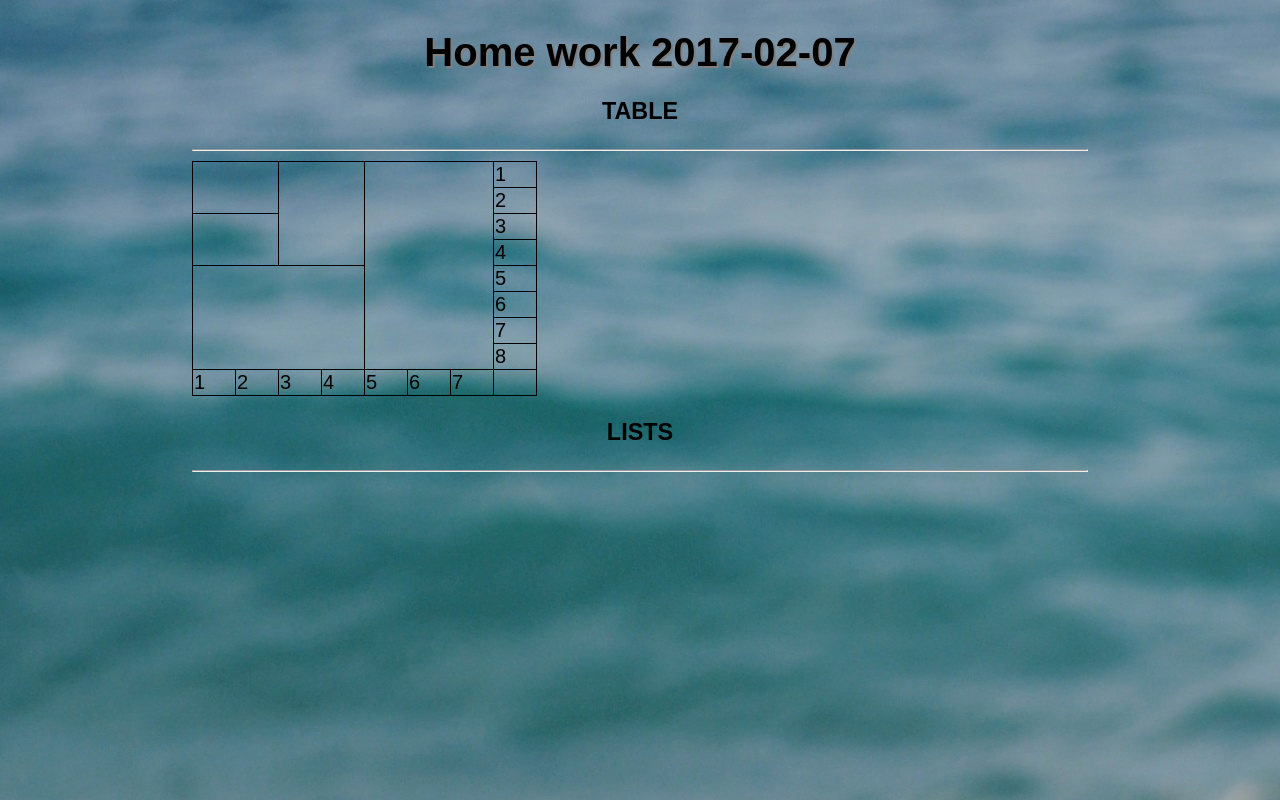
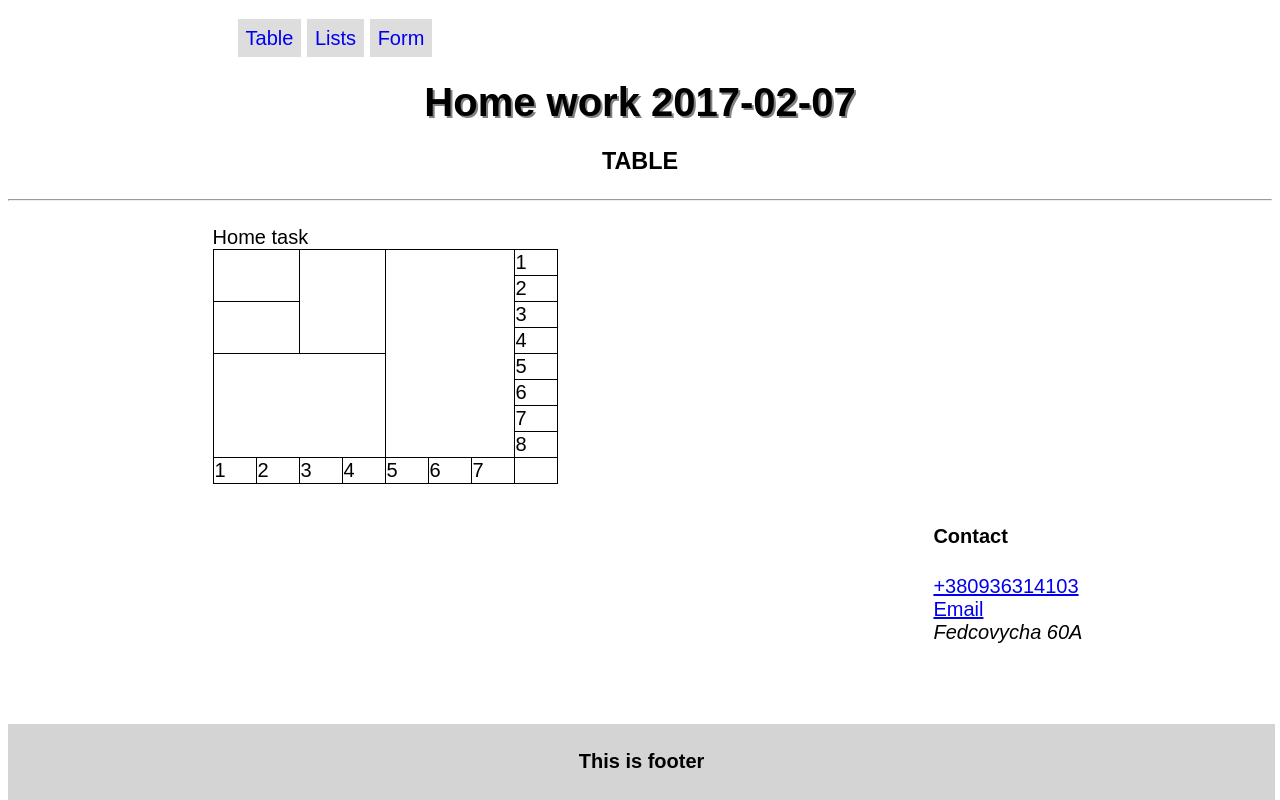
Before and after one commit to KrilR/17FebHomework, a plain HTML site: page index.html in a window 1280 px wide. Drawn offline with Linux system fonts and the light colour scheme.

Commit message:
Lists - dome, forms - working

```diff
--- a/index.html
+++ b/index.html
@@ -3,36 +3,28 @@
 <head>
     <meta charset="UTF-8">
     <title>Document</title>
-    <style type="text/css">
-    table,tr,td {
-        border: 1px solid black;
-        border-collapse:collapse;
-    }
-    td {
-        width : 40px;
-    }
-    .MyTitle {
-    font-weight: bold;
-    font-size:40px;
-    color:Black;
-    text-shadow: 2px 2px grey;
-    text-align: center;
-    margin-top: 30px;
-    }
-    body {
-    font-size : 20px;
-    font-family: Arial, Helvetica, sans-serif;
-    margin-left: 15%;
-    margin-right: 15%;
-    background-image: url("/dsc_0087.jpg");
-
-}
-    </style>
+    <link rel="stylesheet" type="text/css" href="mystyles.css" media="screen" />
 </head>
 <body>
-    <Div class="MyTitle">Home work 2017-02-07</div>
+
+
+<header>
+  <h1></h1>
+  <nav>
+    <ul >
+      <li ><a href="index.html">Table</a>
+      <li><a href="List.html">Lists</a>
+      <li><a href="Form.html">Form</a>
+    </ul>
+  </nav>
+  <Div class="MyTitle">Home work 2017-02-07</div>
+</header>
+
     <h3 style="text-align: center">TABLE</h3>
     <hr>
+
+    <section style="margin-right:30%; margin-left:15%;   padding: 15px; float: left">
+    Home task
     <table >
         <tr>
             <td colspan="2" rowspan="2"></td>
@@ -76,7 +68,18 @@
             <td></td>
         </tr>
     </table>
-    <h3 style="text-align: center">LISTS</h3>
-    <hr>
+    </section>
+
+    <aside style="float: right; margin-right:15%;">
+    <H4>Contact</H4>
+    <a href="tel:380936314103">+380936314103</a><br>
+    <a href="mailto:roksolana.kr@gmail.com">Email</a><br>
+    <address>Fedcovycha 60A</address><br>
+    </aside>
+
+    <footer>
+      <h4>This is footer</h4>
+    </footer>
+
 </body>
 </html>
--- /dev/null
+++ b/mystyles.css
@@ -0,0 +1,45 @@
+
+    table,tr,td {
+        border: 1px solid black;
+        border-collapse:collapse;
+    }
+    td {
+        width : 40px;
+    }
+    .MyTitle {
+        font-weight: bold;
+        font-size:40px;
+        color:Black;
+        text-shadow: 2px 2px grey;
+        text-align: center;
+        margin-top: 30px;
+    }
+    body {
+        font-size : 20px;
+        font-family: Arial, Helvetica, sans-serif;
+        /*background-image: url("/dsc_0087.jpg");*/
+    }
+    nav {
+        margin-left: 15%;
+        margin-right: 15%;
+    }
+    nav ul {
+        list-style-type:none;
+    }
+    nav li {
+        display: inline;
+    }
+    nav a {
+        text-decoration:none;
+        padding: 8px;
+        background-color: #dddddd;
+    }
+
+   footer {
+       position: fixed;
+       bottom: 0px;
+       width: 99%;
+       background: #d4d4d4;
+       margin: 0px;
+       text-align: center;
+   }
```
Also changed, not shown: Form.html (added, +44 -0 lines), List.html (added, +61 -0 lines).
